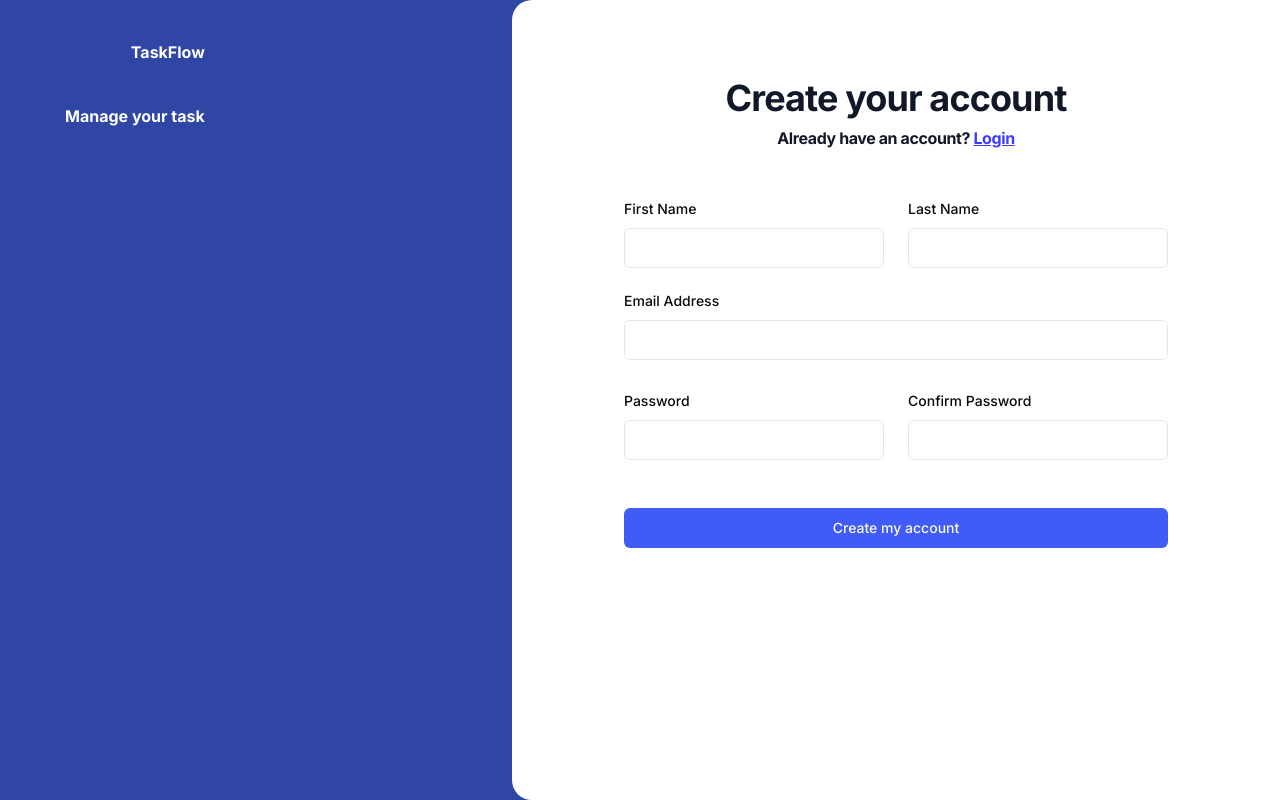
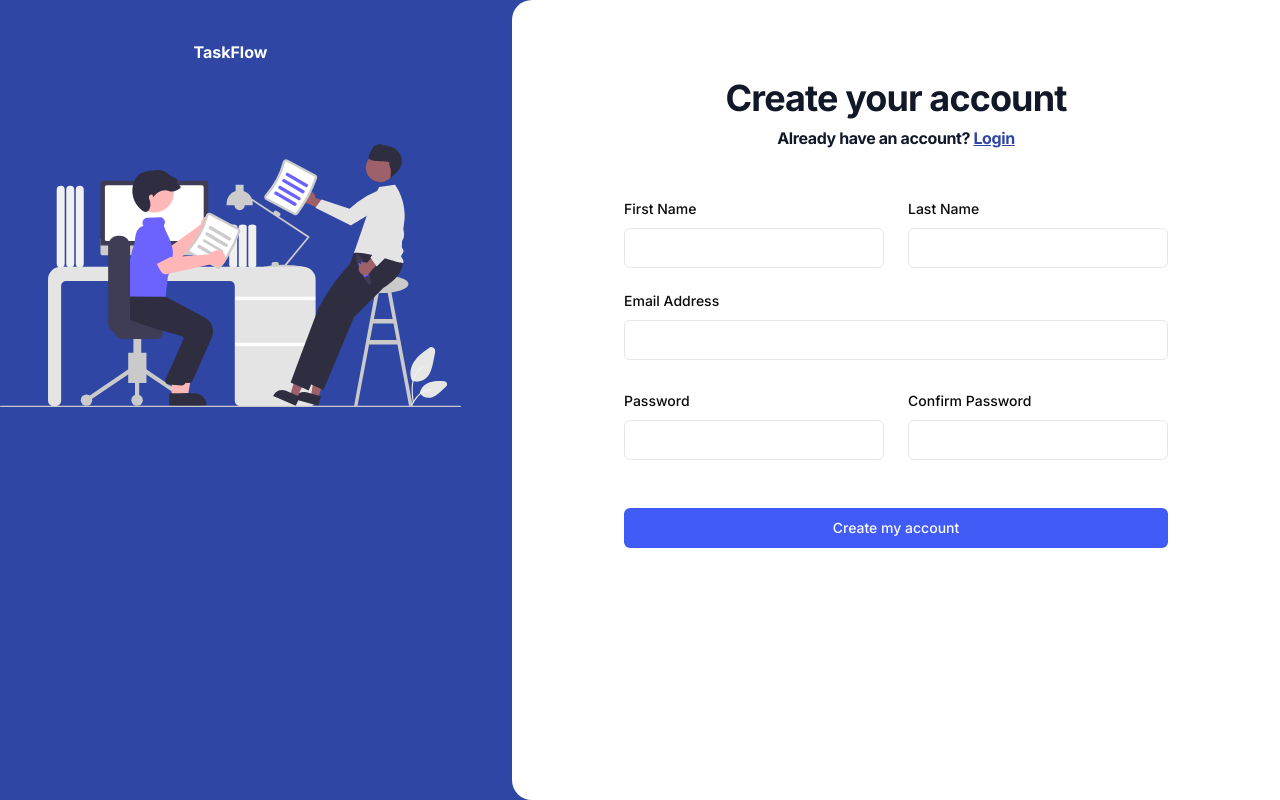
Before and after one commit to The-CodeINN/taskflow, a Next.js app in the folder client/taskflow-frontend/: page /register in a window 1280 px wide. Built offline with nearby package versions, Linux system fonts and the light colour scheme.

Commit message:
updated register page

```diff
--- a/client/taskflow-frontend/app/(platform)/(auth)/register/page.tsx
+++ b/client/taskflow-frontend/app/(platform)/(auth)/register/page.tsx
@@ -63,19 +63,24 @@ const RegisterPage = () => {
     <div>
       <section className="flex bg-[#2f46a5] justify-between ">
         <div className="w-[40%] hidden md:flex">
-          <div className="text-right w-[40%] mt-10 font-bold text-[#FFFFFF]  ">
+          <div className="text-center w-[90%] mt-10 font-bold text-[#FFFFFF]">
             TaskFlow
-            <div className="mt-10 text-[#FFFFFF] "> Manage your task </div>
+            <img
+              src={"/task2.svg"}
+              alt="task"
+              width={500}
+              height={500}
+              className="py-20"
+            />
           </div>
         </div>
-
         <div className="bg-white min-h-screen md:w-[60%] md:rounded-l-[20px] w-full">
           <h2 className="mt-20 text-center text-4xl font-bold leading-9 tracking-tight text-gray-900">
             Create your account
           </h2>
           <p className="mt-1 text-center text-1xl font-bold leading-9 tracking-tight text-gray-900">
             Already have an account?{" "}
-            <Link href="/login" className="text-[#3C3CFF] underline">
+            <Link href="/login" className="text-[#2f46a5] underline">
               Login
             </Link>
           </p>
```
Also changed, not shown: client/taskflow-frontend/public/task2.svg (added).
